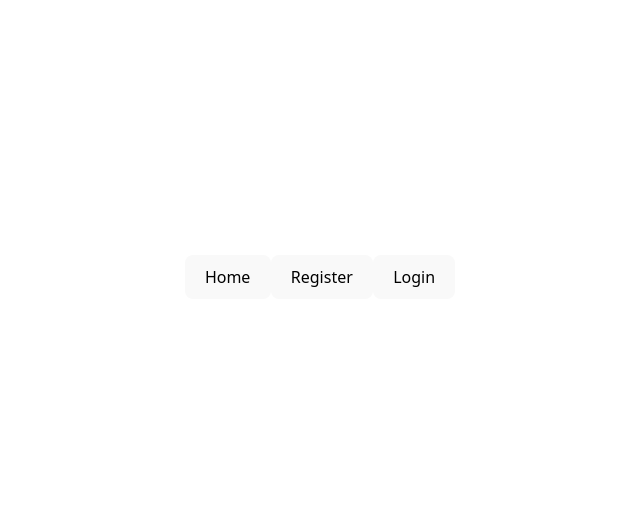
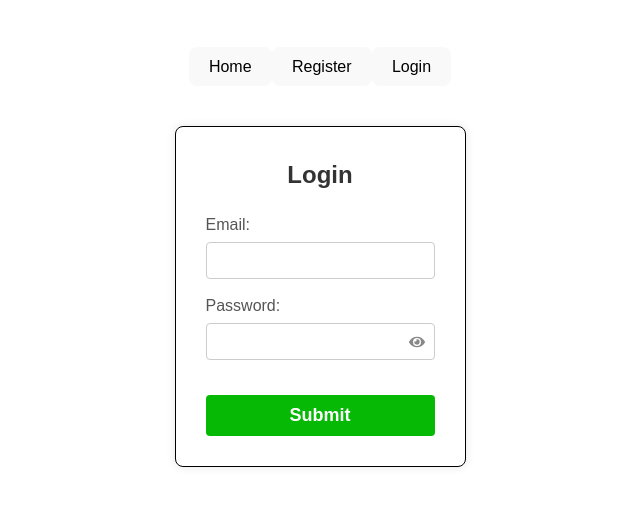
Before and after one commit to GopalGavas/react-repo, a React (Vite) app: page /login-form in a window 1280 px wide. Before the commit this address had no page. Shown: the part 123-628 px from the top of the page, without its empty margins (320-960 px from the left). Built offline with nearby package versions, Linux system fonts and the light colour scheme.

Commit message:
add react lect-6

```diff
--- a/package.json
+++ b/package.json
@@ -12,6 +12,7 @@
   "dependencies": {
     "react": "^19.1.0",
     "react-dom": "^19.1.0",
+    "react-icons": "^5.5.0",
     "react-router": "^7.7.1",
     "styled-components": "^6.1.19"
   },
--- a/src/App.jsx
+++ b/src/App.jsx
@@ -12,6 +12,8 @@ import Product from "./pages/01-08-2025/Product";
 import StyleComp from "./pages/02-08-2025/StyleComp";
 import AddFruit from "./pages/02-08-2025/AddFruit";
 import Greeting from "./pages/02-08-2025/Greeting";
+import RegisterForm from "./pages/03-08-2025/RegisterForm";
+import LoginForm from "./pages/03-08-2025/LoginForm";
 
 function App() {
   return (
@@ -32,6 +34,8 @@ function App() {
           element={<Greeting name="Gopal" isLoggedIn={true} />}
         ></Route>
         <Route path="/dynamic-styling" element={<DynamicStyling />}></Route>
+        <Route path="/register-form" element={<RegisterForm />}></Route>
+        <Route path="/login-form" element={<LoginForm />}></Route>
       </Routes>
     </>
   );
--- /dev/null
+++ b/src/pages/03-08-2025/LoginForm.css
@@ -0,0 +1,94 @@
+* {
+  padding: 0;
+  margin: 0;
+  box-sizing: border-box;
+  font-family: Arial, sans-serif;
+}
+
+body {
+  height: 100vh;
+}
+
+.container {
+  max-width: 550px;
+  background-color: #fff;
+  border-radius: 8px;
+  box-shadow: 0 0 10px rgba(0, 0, 0, 0.1);
+  padding: 30px;
+  margin: 40px auto;
+  border: 1px solid black;
+}
+
+h2 {
+  text-align: center;
+  margin-bottom: 20px;
+  color: #333;
+}
+
+.form-group {
+  display: flex;
+  flex-direction: column;
+  max-width: 350px;
+  width: 100%;
+  margin-bottom: 15px;
+  align-items: flex-start; /* ensure label is left aligned */
+  gap: 5px;
+}
+
+
+label {
+  text-align: start;
+  color: #555;
+}
+
+input[type="email"],
+input[type="password"],
+input[type="text"] {
+  width: 100%;
+  padding: 10px;
+  border-radius: 4px;
+  border: 1px solid #ccc;
+}
+
+.password-wrapper {
+  position: relative;
+  width: 100%;
+}
+
+.password-wrapper input {
+  width: 100%;
+  padding-right: 40px;  /* space for the icon */
+}
+
+.eye-icon {
+  position: absolute;
+  right: 10px;
+  top: 50%;
+  transform: translateY(-50%);
+  cursor: pointer;
+  color: #888;
+}
+
+input[type="submit"] {
+  background-color: #05b905;
+  color: #fff;
+  padding: 10px 15px;
+  border: none;
+  width: 100%;
+  font-weight: bold;
+  font-size: 18px;
+  border-radius: 4px;
+  cursor: pointer;
+  margin-top: 20px;
+}
+
+input[type="submit"]:hover {
+    background-color: #01a001;
+}
+
+.errors {
+  color: red;
+  font-size: 12px;
+  margin-top: 2.5px;
+  line-height: 1;
+}
--- /dev/null
+++ b/src/pages/03-08-2025/LoginForm.jsx
@@ -0,0 +1,85 @@
+import { useState } from "react";
+import "./LoginForm.css";
+import { FaEye, FaEyeSlash } from "react-icons/fa";
+
+const LoginForm = () => {
+  const [loginData, setLoginData] = useState({ email: "", password: "" });
+  const [formErrors, setFormErrors] = useState({});
+  const [showPassword, setShowPassword] = useState(false);
+
+  const handleEvent = (event) => {
+    setLoginData({ ...loginData, [event.target.name]: event.target.value });
+  };
+
+  const handleSubmit = (event) => {
+    event.preventDefault();
+    const errors = {};
+
+    if (!loginData.email) {
+      errors.email = "email is required";
+    }
+    if (!loginData.password) {
+      errors.password = "password is required";
+    }
+
+    setFormErrors(errors);
+
+    if (Object.keys(errors).length === 0) {
+      alert("Form submitted successfully");
+      setLoginData({
+        email: "",
+        password: "",
+      });
+    }
+  };
+
+  return (
+    <div className="container">
+      <h2>Login</h2>
+      <form onSubmit={handleSubmit}>
+        <div className="form-group">
+          <label>Email:</label>
+          <input
+            name="email"
+            type="email"
+            value={loginData.email}
+            onChange={handleEvent}
+          />
+          {formErrors.email && (
+            <span className="errors">{formErrors.email}</span>
+          )}
+        </div>
+
+        <div className="form-group password">
+          <label>Password:</label>
+          <div className="password-wrapper">
+            <input
+              name="password"
+              type={showPassword ? "text" : "password"}
+              value={loginData.password}
+              onChange={handleEvent}
+            />
+            {showPassword ? (
+              <FaEyeSlash
+                className="eye-icon"
+                onClick={() => setShowPassword(!showPassword)}
+              ></FaEyeSlash>
+            ) : (
+              <FaEye
+                className="eye-icon"
+                onClick={() => setShowPassword(!showPassword)}
+              />
+            )}
+          </div>
+          {formErrors.password && (
+            <span className="errors">{formErrors.password}</span>
+          )}
+        </div>
+
+        <input type="submit" />
+      </form>
+    </div>
+  );
+};
+
+export default LoginForm;
--- /dev/null
+++ b/src/pages/03-08-2025/RegisterForm.jsx
@@ -0,0 +1,126 @@
+import { useState } from "react";
+
+// const RegisterForm = () => {
+//   const [name, setName] = useState("");
+//   const [email, setEmail] = useState("");
+//   const [password, setPassword] = useState("");
+//   const [confirmPassword, setConfirmPassword] = useState("");
+//   return (
+//     <div>
+//       <h1>Sign Up</h1>
+//       <h2>
+//         Name: {name}, Email: {email}, Password: {password}, Confirm Password:{" "}
+//         {confirmPassword}
+//       </h2>
+//       <form>
+//         <label>Name</label>
+//         <br />
+//         <input
+//           onChange={(event) => setName(event.target.value)}
+//           type="text"
+//         ></input>
+//         <br />
+//         <label>Email</label> <br />
+//         <input
+//           onChange={(event) => setEmail(event.target.value)}
+//           type="email"
+//         ></input>
+//         <br />
+//         <label>Password</label> <br />
+//         <input
+//           onChange={(event) => setPassword(event.target.value)}
+//           type="password"
+//         ></input>
+//         <br />
+//         <label>Confirm Password</label> <br />
+//         <input
+//           onChange={(event) => setConfirmPassword(event.target.value)}
+//           type="password"
+//         ></input>
+//       </form>
+//     </div>
+//   );
+// };
+
+const RegisterForm = () => {
+  const [userData, setUserData] = useState({
+    name: "",
+    email: "",
+    password: "",
+    confirmPassword: "",
+  });
+
+  const handleEvent = (event) => {
+    // console.log(event.target.value);
+    setUserData({ ...userData, [event.target.name]: event.target.value });
+  };
+
+  const handleSubmit = (event) => {
+    event.preventDefault();
+    if (
+      userData.name &&
+      userData.email &&
+      userData.password &&
+      userData.confirmPassword
+    ) {
+      alert("All fields submitted successfully");
+      setUserData({
+        name: "",
+        email: "",
+        password: "",
+        confirmPassword: "",
+      });
+    } else {
+      alert("Please fill all the fields");
+    }
+  };
+
+  return (
+    <div>
+      <h1>Sign Up</h1>
+      <h2>
+        Name: {userData.name}, Email: {userData.email}, Password:
+        {userData.password}, Confirm Password:
+        {userData.confirmPassword}
+      </h2>
+      <form onSubmit={handleSubmit}>
+        <label>Name</label>
+        <br />
+        <input
+          name="name"
+          onChange={handleEvent}
+          value={userData.name}
+          type="text"
+        ></input>
+        <br />
+        <label>Email</label> <br />
+        <input
+          name="email"
+          onChange={handleEvent}
+          value={userData.email}
+          type="email"
+        ></input>
+        <br />
+        <label>Password</label> <br />
+        <input
+          name="password"
+          onChange={handleEvent}
+          value={userData.password}
+          type="password"
+        ></input>
+        <br />
+        <label>Confirm Password</label> <br />
+        <input
+          name="confirmPassword"
+          onChange={handleEvent}
+          value={userData.confirmPassword}
+          type="password"
+        ></input>{" "}
+        <br />
+        <input type="submit"></input>
+      </form>
+    </div>
+  );
+};
+
+export default RegisterForm;
```
Also changed, not shown: 1 other file (tests, documents, lock files or other folders).
